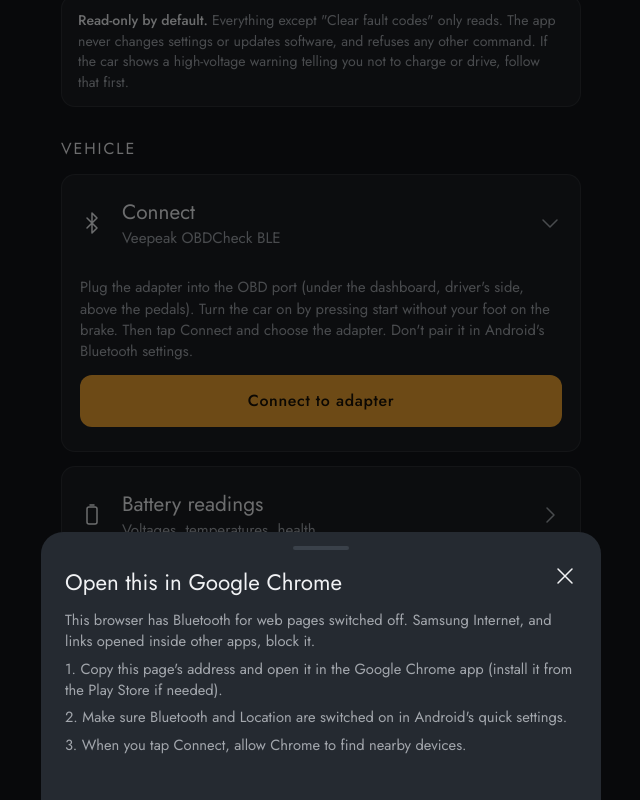
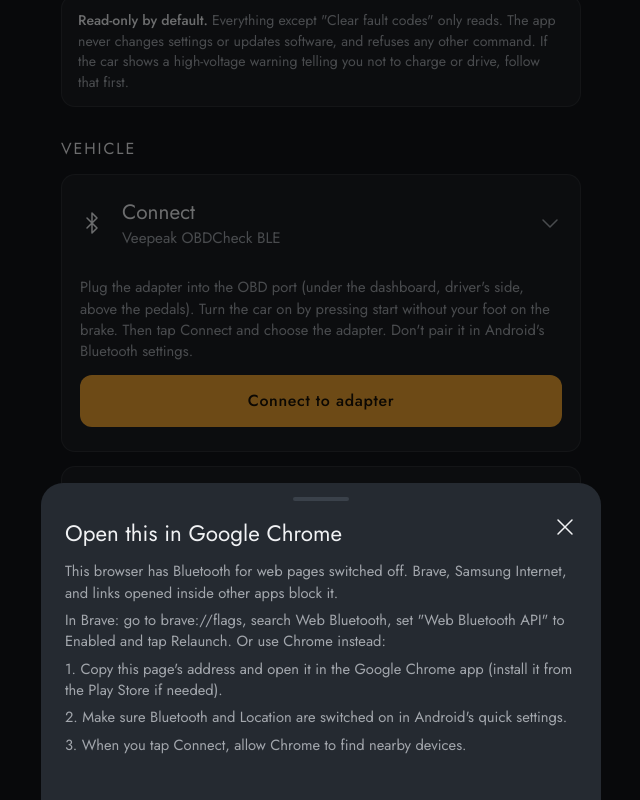
Before and after one commit to Zo0pZ/ipace-fault-reader-, a plain HTML site: page index.html in a window 1280 px wide. Both pictures are taken after a click on the button "Connect to adapter". Shown: the part 1350-2150 px from the top of the page, without its empty margins (319-959 px from the left). Drawn offline with Linux system fonts and the light colour scheme.

Commit message:
Add Brave steps to the Web Bluetooth help
Co-Authored-By: Claude Opus 5.5 <noreply@anthropic.com>
Claude-Session: https://claude.ai/code/session_01G59ym2arQPAa4CWs9Sk69m

```diff
--- a/index.html
+++ b/index.html
@@ -787,7 +787,7 @@ $("btnConnect").onclick = async ()=>{
     if (/globally disabled|no Web Bluetooth/i.test(e.message)){
       setStatus("Bluetooth blocked in this browser","bad");
       const b=$("sheetBody"); b.textContent=""; const m=el("div","mod"); m.appendChild(el("h3",null,"Open this in Google Chrome"));
-      for (const t of ["This browser has Bluetooth for web pages switched off. Samsung Internet, and links opened inside other apps, block it.",
+      for (const t of ["This browser has Bluetooth for web pages switched off. Brave, Samsung Internet, and links opened inside other apps block it.", "In Brave: go to brave://flags, search Web Bluetooth, set \"Web Bluetooth API\" to Enabled and tap Relaunch. Or use Chrome instead:",
         "1. Copy this page's address and open it in the Google Chrome app (install it from the Play Store if needed).",
         "2. Make sure Bluetooth and Location are switched on in Android's quick settings.",
         "3. When you tap Connect, allow Chrome to find nearby devices."]) m.appendChild(el("p","sub",t));
```
